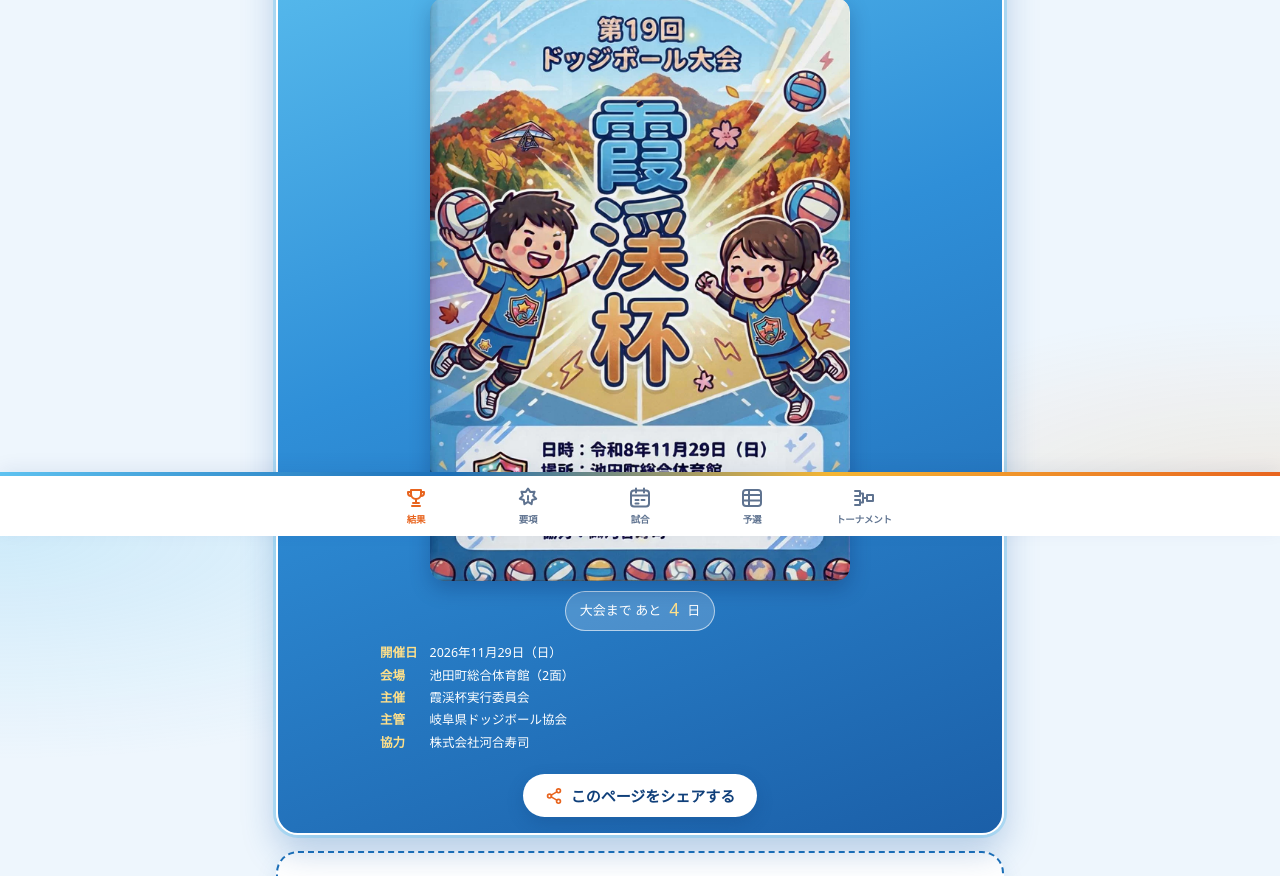
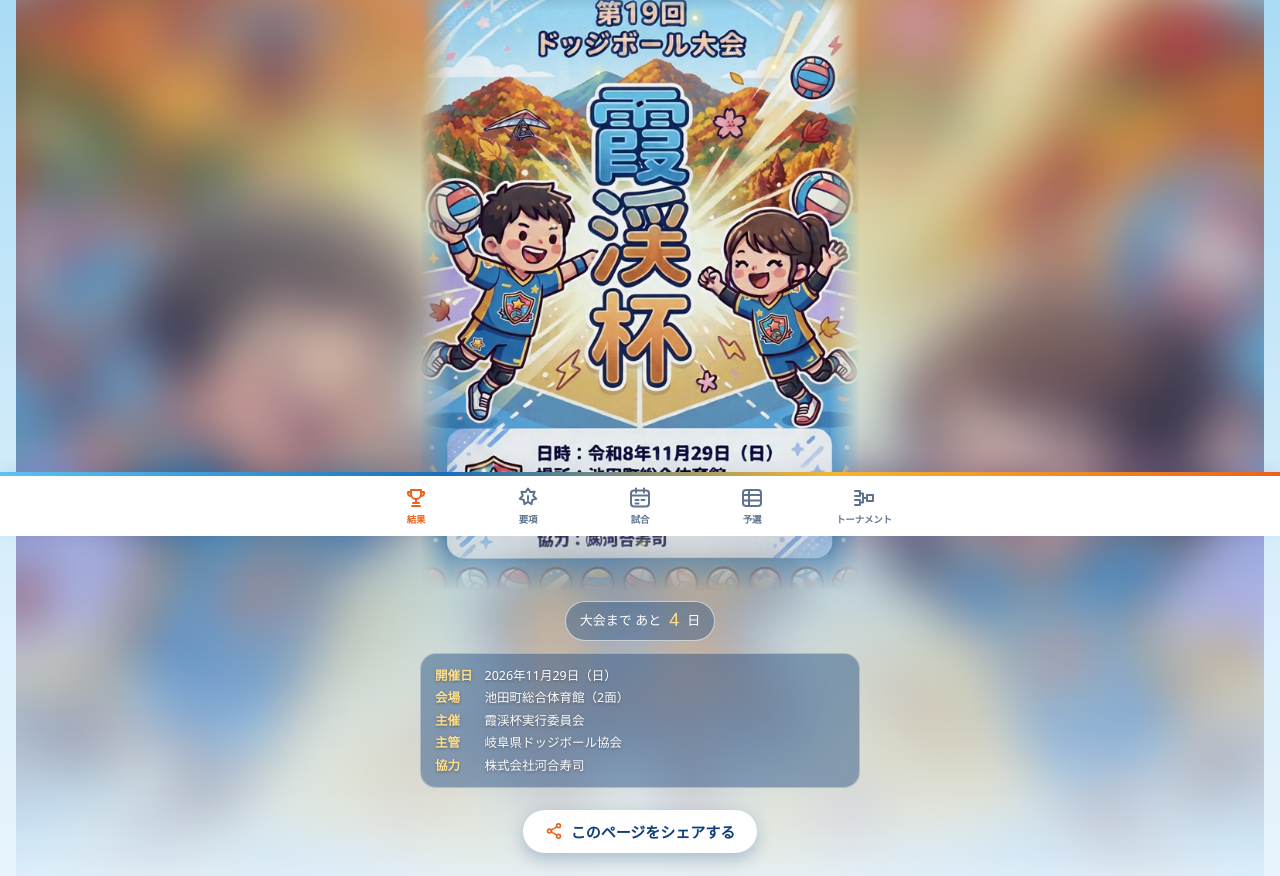
Before and after one commit to kobudodge51/kakei2026, a plain HTML site: page index.html in a window 1280 px wide. Shown: the part 264-1140 px from the top of the page. Drawn offline with nearby package versions, Linux system fonts and the light colour scheme; no server answers; a web font is replaced by a local one.

Commit message:
トップの表紙を背景と一体化（境目をなくし、表紙の世界観を全幅に広げる）
Co-Authored-By: Claude Opus 5.5 <noreply@anthropic.com>
Claude-Session: https://claude.ai/code/session_01DPpREJ2zzNpm6YcHnjXvmp

```diff
--- a/app.js
+++ b/app.js
@@ -124,7 +124,7 @@ function daysLeft(){var now=new Date(),d=new Date(2026,10,29);var t=new Date(now
 function countChip(){var n=daysLeft();if(n>0)return '<span class="count">大会まで あと<b>'+n+'</b>日</span>';if(n===0)return '<span class="count">🍁 本日開催！</span>';return '<span class="count">ご来場ありがとうございました</span>'}
 function stars(){var p=[[8,12],[22,8],[40,15],[62,6],[80,14],[92,30],[88,62],[70,88],[50,92],[14,80],[6,52],[30,40]],h='';p.forEach(function(q,i){h+='<i style="left:'+q[0]+'%;top:'+q[1]+'%;animation-delay:-'+(i*0.37).toFixed(2)+'s"></i>'});return h}
 function cover(){
-  return '<section class="cover" aria-label="大会表紙"><div class="kk-ttl"><small>第19回 ドッジボール大会</small><b>霞渓杯</b><span>KAKEI CUP 2026</span></div>'+
+  return '<section class="cover hero" aria-label="大会表紙"><div class="hero-bg" aria-hidden="true"></div><div class="kk-ttl"><small>第19回 ドッジボール大会</small><b>霞渓杯</b><span>KAKEI CUP 2026</span></div>'+
    '<div class="art"><img src="img/cover.webp" alt="第19回 霞渓杯 表紙（紅葉の山とドッジボールをする子どもたち）" width="1138" height="1582">'+stars()+'</div>'+countChip()+
    '<dl><dt>開催日</dt><dd>2026年11月29日（日）</dd><dt>会場</dt><dd>池田町総合体育館（2面）</dd><dt>主催</dt><dd>霞渓杯実行委員会</dd><dt>主管</dt><dd>岐阜県ドッジボール協会</dd><dt>協力</dt><dd>株式会社河合寿司</dd></dl>'+
    '<button type="button" class="btn share-big" data-share>'+ICON.share+' このページをシェアする</button></section>';
--- a/index.html
+++ b/index.html
@@ -18,7 +18,7 @@ window.PK_CONFIG = {
 </script>
 <link rel="preconnect" href="https://fonts.googleapis.com"><link rel="preconnect" href="https://fonts.gstatic.com" crossorigin>
 <link rel="stylesheet" href="https://fonts.googleapis.com/css2?family=Mochiy+Pop+One&display=swap">
-<link rel="stylesheet" href="style.css?v=20261125a">
+<link rel="stylesheet" href="style.css?v=20261125c">
 <script src="https://cdn.jsdelivr.net/npm/@supabase/supabase-js@2.45.4/dist/umd/supabase.js"></script>
 </head>
 <body>
@@ -47,6 +47,6 @@ for(i=0;i<ims.length;i++){if(ims[i].complete)one();else{ims[i].onload=one;ims[i]
 setTimeout(go,1500);setTimeout(end,8000)})();</script>
 <div id="app"></div>
 <script src="https://cdnjs.cloudflare.com/ajax/libs/qrcode-generator/1.4.4/qrcode.min.js"></script>
-<script src="app.js?v=20261125a"></script>
+<script src="app.js?v=20261125c"></script>
 </body>
 </html>
--- a/style.css
+++ b/style.css
@@ -780,3 +780,29 @@ tr.adv2 td.rk{color:var(--jr)}
   .sv-hq{position:absolute;left:2px;top:50%;transform:translateY(-50%);writing-mode:vertical-rl;padding:6px 2px;font-size:10px}
 }
 @media (max-width:620px){.sv-top{margin:0}.sv-top .sm-c{font-size:10px;min-height:40px}}
+/* ===== トップ：表紙の世界観をそのまま広げる（境目なし） ===== */
+body{background:
+  linear-gradient(180deg,#8ED0F2 0,#B9E2F7 420px,#DDF0FB 900px,var(--bg) 1300px) no-repeat,
+  var(--bg)}
+:root[data-theme="dark"] body{background:linear-gradient(180deg,#1F5E96 0,#123A66 600px,#0A1A33 1300px) no-repeat,#0A1A33}
+.cover.hero,:root[data-theme="dark"] .cover.hero{position:relative;isolation:isolate;background:transparent;border:0;box-shadow:none;border-radius:0;
+  margin:-22px calc(-1 * max(16px,env(safe-area-inset-left,0px))) 0;padding:18px max(16px,env(safe-area-inset-left,0px)) 28px;overflow:hidden}
+.cover.hero::before,.cover.hero::after{display:none}
+.hero-bg{position:absolute;inset:-60px -40px 0;z-index:-1;background:url(img/cover.webp) center 30%/cover no-repeat;filter:blur(26px) saturate(1.25) brightness(1.05);transform:scale(1.15);
+  -webkit-mask-image:linear-gradient(180deg,#000 0,#000 72%,transparent 100%);mask-image:linear-gradient(180deg,#000 0,#000 72%,transparent 100%)}
+.hero-bg::after{content:"";position:absolute;inset:0;background:radial-gradient(60% 45% at 50% 38%,rgba(255,240,190,.45),transparent 70%),linear-gradient(180deg,rgba(255,255,255,.08),rgba(20,70,130,.25) 70%,rgba(20,70,130,0))}
+.cover.hero .art{max-width:440px;margin:6px auto 0;border:0;box-shadow:none;background:transparent;border-radius:0}
+.cover.hero .art img{border-radius:0;
+  -webkit-mask-image:linear-gradient(90deg,transparent 0,#000 7%,#000 93%,transparent 100%),linear-gradient(180deg,transparent 0,#000 5%,#000 88%,transparent 100%);
+  -webkit-mask-composite:source-in;mask-image:linear-gradient(90deg,transparent 0,#000 7%,#000 93%,transparent 100%),linear-gradient(180deg,transparent 0,#000 5%,#000 88%,transparent 100%);mask-composite:intersect;
+  filter:drop-shadow(0 18px 30px rgba(10,50,100,.35))}
+.cover.hero .kk-ttl{text-shadow:none}
+.cover.hero .kk-ttl small{color:#fff;text-shadow:0 2px 6px rgba(10,50,100,.5)}
+.cover.hero .kk-ttl span{color:#fff;text-shadow:0 2px 6px rgba(10,50,100,.5)}
+.cover.hero dl{background:rgba(255,255,255,.16);border:1px solid rgba(255,255,255,.45);border-radius:16px;padding:12px 14px;backdrop-filter:blur(6px);-webkit-backdrop-filter:blur(6px);max-width:440px;margin-inline:auto;width:100%}
+.cover.hero dt{color:#FFE08A;text-shadow:0 1px 3px rgba(0,0,0,.35)}.cover.hero dd{color:#fff;text-shadow:0 1px 3px rgba(0,0,0,.35)}
+.cover.hero .count{background:rgba(15,63,122,.35);backdrop-filter:blur(6px)}
+@media (min-width:761px){.cover.hero{margin-inline:calc((760px - 100vw)/2 - 0px);padding-inline:calc((100vw - 760px)/2 + 16px)}}
+.hero-bg{inset:-40px -60px 0;transform:none;-webkit-mask-image:linear-gradient(180deg,#000 0,#000 60%,transparent 100%);mask-image:linear-gradient(180deg,#000 0,#000 60%,transparent 100%)}
+.cover.hero{padding-bottom:60px;margin-bottom:-30px}
+.cover.hero dl{background:rgba(15,63,122,.42);border-color:rgba(255,255,255,.35)}
```
